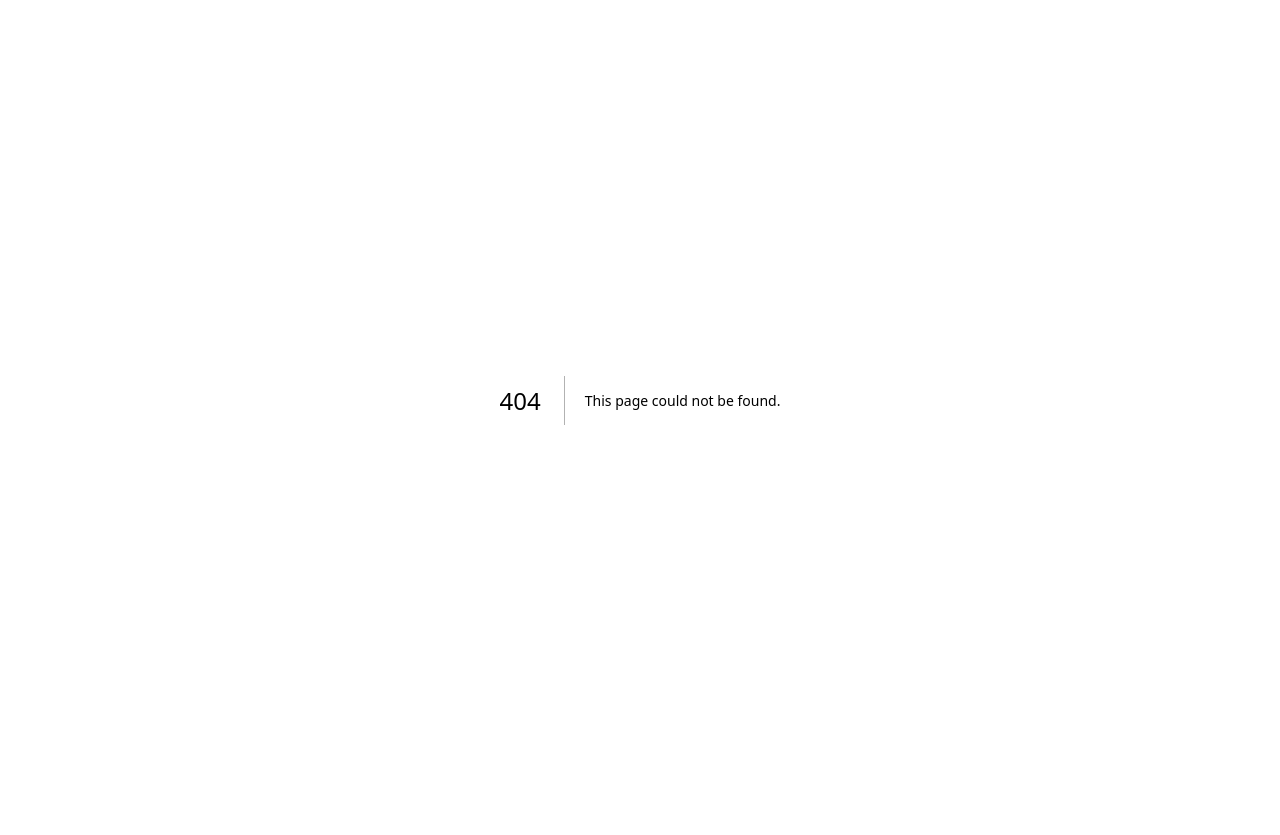
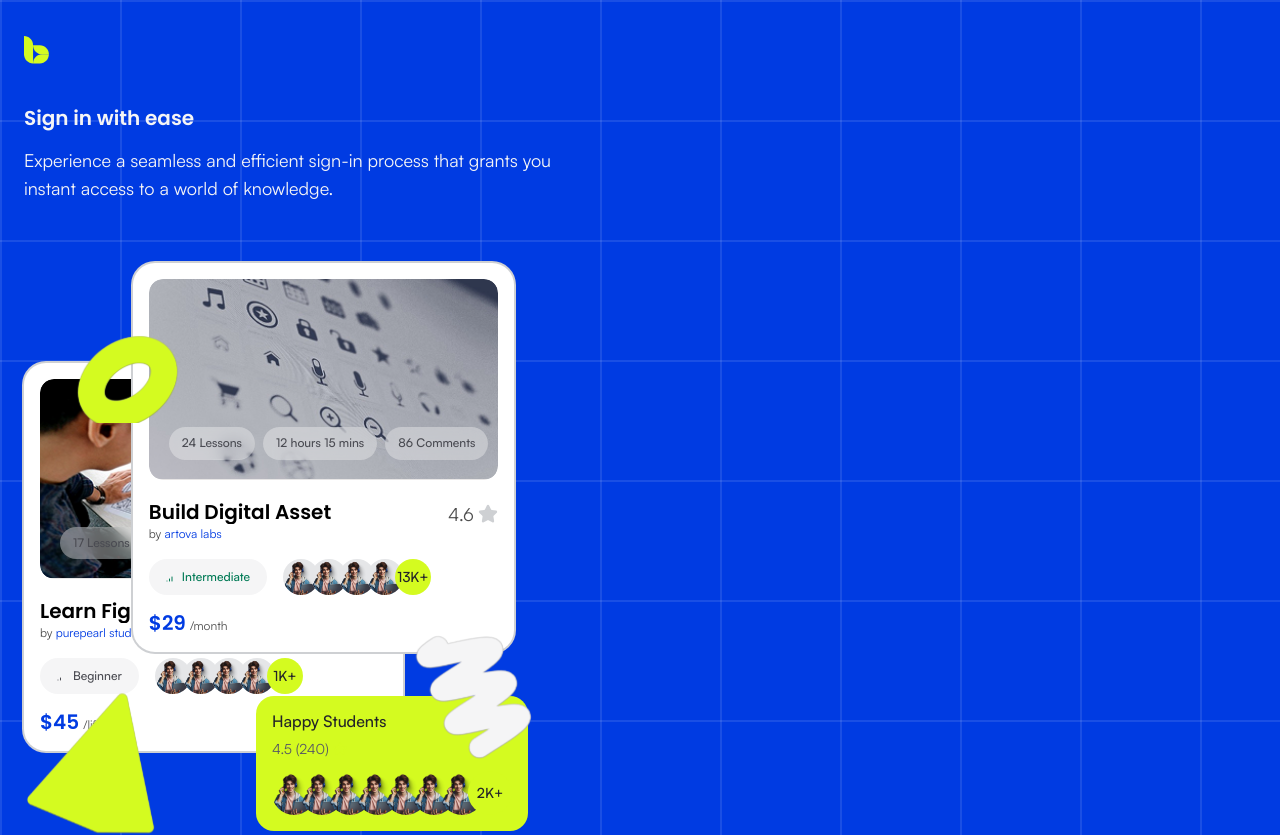
Before and after one commit to akibur-r/bytespace-client, a Next.js app: page /sign-in in a window 1280 px wide. Before the commit this address had no page. Shown: the top 835 px of the page. Before the commit the page ends 800 px from the top, so only its background shows below. Built offline with nearby package versions, Linux system fonts and the light colour scheme.

Commit message:
feat: add auth layout with sign up and sign in pages

```diff
--- /dev/null
+++ b/app/(auth)/layout.tsx
@@ -0,0 +1,14 @@
+import { Masthead } from "@/components/layout";
+import { AuthNav } from "@/components/auth";
+
+export default function AuthLayout({
+  children,
+}: {
+  children: React.ReactNode;
+}) {
+  return (
+    <Masthead header={<AuthNav />}>
+      {children}
+    </Masthead>
+  );
+}
--- /dev/null
+++ b/app/(auth)/sign-in/page.tsx
@@ -0,0 +1,11 @@
+import { AuthShell } from "@/components/auth";
+import { auth } from "@/lib/content/auth";
+
+export default function SignInPage() {
+  return (
+    <AuthShell
+      heading={auth.signIn.heading}
+      subheading={auth.signIn.subheading}
+    />
+  );
+}
--- /dev/null
+++ b/app/(auth)/sign-up/page.tsx
@@ -0,0 +1,11 @@
+import { AuthShell } from "@/components/auth";
+import { auth } from "@/lib/content/auth";
+
+export default function SignUpPage() {
+  return (
+    <AuthShell
+      heading={auth.signUp.heading}
+      subheading={auth.signUp.subheading}
+    />
+  );
+}
--- /dev/null
+++ b/components/auth/auth-nav.tsx
@@ -0,0 +1,14 @@
+import Link from "next/link";
+
+import { Container } from "@/components/layout";
+import { Logo } from "@/components/shared";
+
+export function AuthNav() {
+  return (
+    <Container className="py-9">
+      <Link href="/" aria-label="Bytespace">
+        <Logo variant="mark" size="xl"/>
+      </Link>
+    </Container>
+  );
+}
--- /dev/null
+++ b/components/auth/auth-shell.tsx
@@ -0,0 +1,27 @@
+import { Container } from "@/components/layout";
+import { AuthShowcase } from "@/components/auth/auth-showcase";
+
+export function AuthShell({
+  heading,
+  subheading,
+}: {
+  heading: string;
+  subheading: string;
+}) {
+  return (
+    <Container className="pb-30">
+      <div className="grid grid-cols-1 gap-y-8 md:grid-cols-2 md:gap-x-36">
+        <div className="flex flex-col gap-15">
+          <div className="flex flex-col items-start gap-4">
+            <h1 className="heading-xs text-left text-gray-50">{heading}</h1>
+            <p className="body-l text-left text-gray-50">{subheading}</p>
+          </div>
+
+          <AuthShowcase />
+        </div>
+
+        <div />
+      </div>
+    </Container>
+  );
+}
--- /dev/null
+++ b/components/auth/auth-showcase.tsx
@@ -0,0 +1,50 @@
+import Image from "next/image";
+
+import { CourseCard } from "@/components/catalog";
+import { SocialProofCard } from "@/components/shared";
+import coneLime from "@/components/shared/shapes/cone-1-lime.svg";
+import donutLime from "@/components/shared/shapes/donut-1-lime.svg";
+import spiralWhite2 from "@/components/shared/shapes/spiral-2-white.svg";
+import { auth } from "@/lib/content/auth";
+import { cn } from "@/lib/utils";
+
+export function AuthShowcase({ className }: { className?: string }) {
+  const { cards, socialProof } = auth.showcase;
+
+  return (
+    <div className={cn("relative min-h-150", className)}>
+      <CourseCard className="absolute top-1/6 left-0" course={cards[0]} />
+      <CourseCard className="absolute top-0 left-1/5" course={cards[1]} />
+
+      <Image
+        src={coneLime}
+        alt=""
+        aria-hidden
+        className="absolute bottom-0 -left-6 size-48"
+      />
+
+      <Image
+        src={donutLime}
+        alt=""
+        aria-hidden
+        className="absolute top-4 left-8 size-36"
+      />
+
+      <SocialProofCard
+        className="bg-lime-400 absolute bottom-8 right-10"
+        title={socialProof.title}
+        rating={socialProof.rating}
+        reviewCount={socialProof.reviewCount}
+        avatars={socialProof.avatars}
+        countLabel={socialProof.countLabel}
+      />
+
+      <Image
+        src={spiralWhite2}
+        alt=""
+        aria-hidden
+        className="absolute bottom-2/15 right-2 size-44"
+      />
+    </div>
+  );
+}
--- /dev/null
+++ b/components/auth/index.ts
@@ -0,0 +1,3 @@
+export { AuthNav } from "./auth-nav"
+export { AuthShell } from "./auth-shell"
+export { AuthShowcase } from "./auth-showcase"
--- /dev/null
+++ b/lib/content/auth.ts
@@ -0,0 +1,27 @@
+import { type Course, courses } from "@/lib/content/catalog/courses";
+import socialProofAvatar from "@/components/shared/social-proof-avatar.png";
+
+const avatars = Array.from({ length: 7 }, () => socialProofAvatar.src);
+
+export const auth = {
+  signUp: {
+    heading: "Sign up and come in",
+    subheading:
+      "The registration process is straightforward, uncomplicated, and efficient, allowing users to sign up quickly, easily, and at no cost",
+  },
+  signIn: {
+    heading: "Sign in with ease",
+    subheading:
+      "Experience a seamless and efficient sign-in process that grants you instant access to a world of knowledge.",
+  },
+  showcase: {
+    cards: [courses[0], courses[1]] satisfies Course[],
+    socialProof: {
+      title: "Happy Students",
+      rating: 4.5,
+      reviewCount: 240,
+      avatars,
+      countLabel: "2K+",
+    },
+  },
+};
```
Also changed, not shown: components/shared/social-proof-avatar.png (added).
